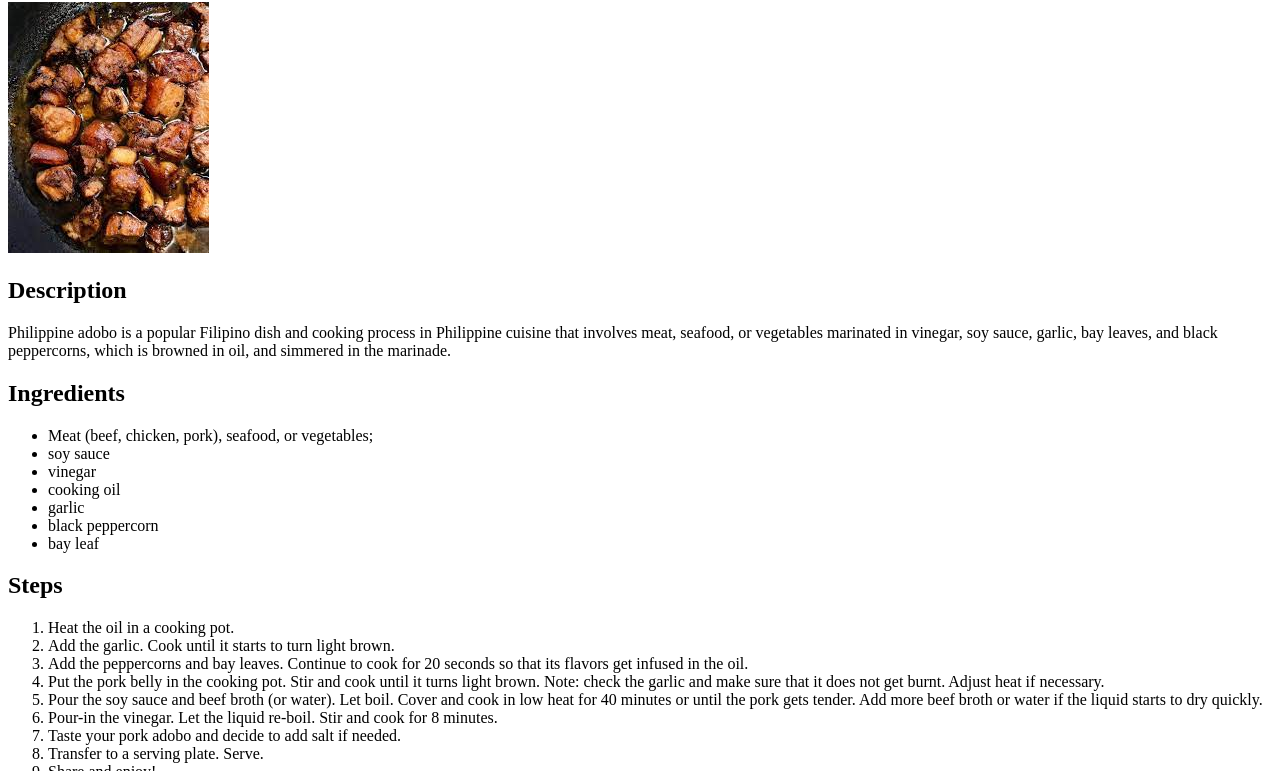
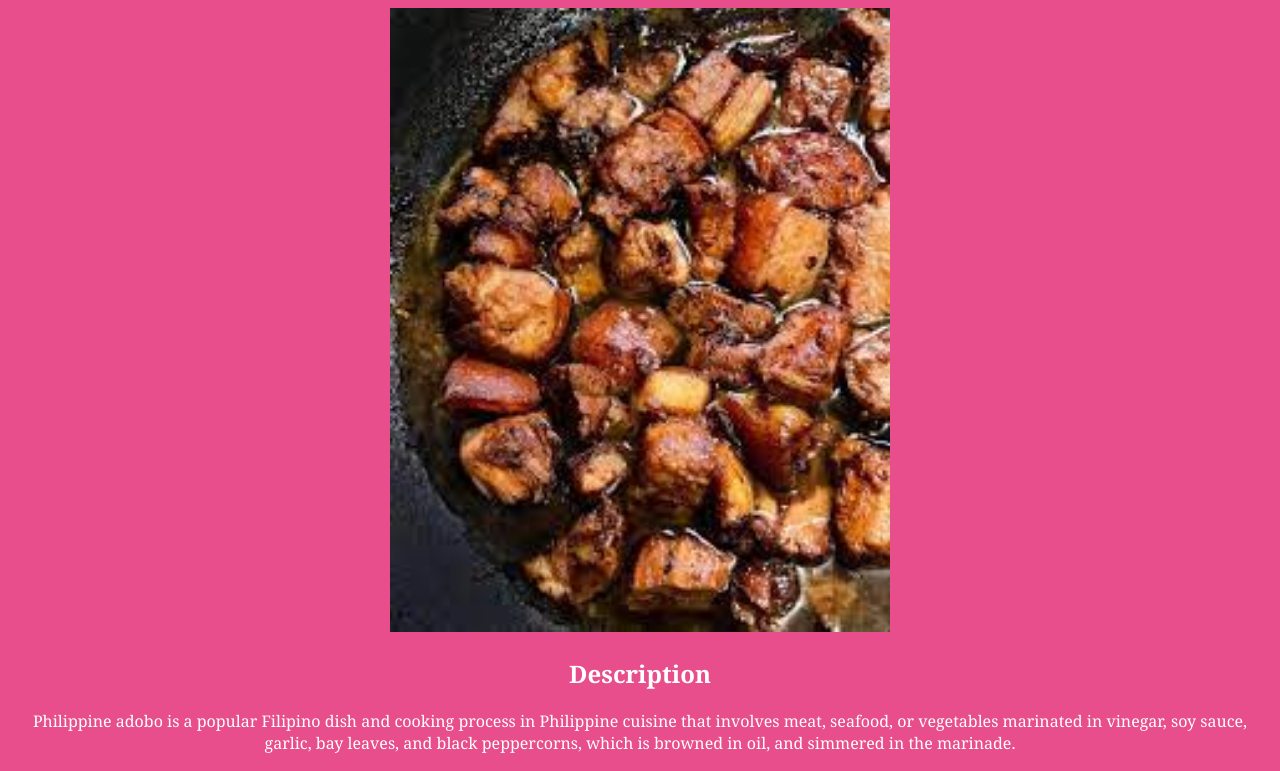
Before and after one commit to yami-inoue/odin-recipes, a plain HTML site: page recipes/adobo.html in a window 1280 px wide. Shown: the part 78-849 px from the top of the page. Drawn offline with Linux system fonts and the light colour scheme.

Commit message:
Added and Modified files.
-Added styles to the html files.
-Modified html files to link the style files.

```diff
--- a/recipes/adobo.html
+++ b/recipes/adobo.html
@@ -5,12 +5,13 @@
     <meta http-equiv="X-UA-Compatible" content="IE=edge">
     <meta name="viewport" content="width=device-width, initial-scale=1.0">
     <title>Odin Recipes</title>
+    <link rel="stylesheet" href="./recipe-style.css">
 </head>
 <body>
-    <h1>Adobo Recipe</h1>
-    <img src="../images/adobo.jpeg" alt="Adobo">
+    <h1 id="header">Adobo Recipe</h1>
+    <img id="header-pic" src="../images/adobo.jpeg" alt="Adobo">
 
-    <h2>Description</h2>
+    <h2 class="header-two first">Description</h2>
         <p>
         Philippine adobo is a popular
         Filipino dish and cooking process
@@ -22,8 +23,8 @@
         which is browned in oil,
         and simmered in the marinade.
         </p>
-
-    <h2>Ingredients</h2>
+    <div>
+        <h2 class="header-two">Ingredients</h2>
             <ul>
                 <li>Meat (beef, chicken, pork),
                     seafood, or vegetables;
@@ -36,7 +37,7 @@
                 <li>bay leaf</li>
             </ul>
 
-    <h2>Steps</h2>
+        <h2 class="header-two">Steps</h2>
             <ol>
                 <li>Heat the oil in a cooking pot.</li>
                 <li>Add the garlic. Cook until it starts to turn light brown.</li>
@@ -49,5 +50,6 @@
                 <li>Share and enjoy!</li>
 
             </ol>
+    </div>
 </body>
 </html>
--- /dev/null
+++ b/recipes/recipe-style.css
@@ -0,0 +1,26 @@
+* {
+    font-family: Georgia, 'Times New Roman', Times, serif;
+}
+#header-pic {
+    height: auto;
+    width: 500px;
+}
+body {
+    background-color: #e74e8b;
+    color: white;
+    text-align: center;
+}
+
+div {
+    background-color: whitesmoke;
+    color: black;
+    text-align: left;
+}
+
+.header-two {
+    color:#9F164D;
+}
+
+.header-two.first {
+    color: white;
+}
--- /dev/null
+++ b/style.css
@@ -0,0 +1,14 @@
+body, a{
+    background-color: #FEAE00;
+    color: white;
+    text-align: center;
+    font-family: Arial, "Helvetica Neue", Helvetica, sans-serif;
+}
+
+ul {
+    list-style-type: none;
+}
+
+a {
+    text-decoration: none;
+}
```
Also changed, not shown: index.html (+2 -0 lines), recipes/nilaga.html (+8 -6 lines), recipes/tinola.html (+8 -6 lines). Lines whose indentation alone changed are shown as unchanged.
